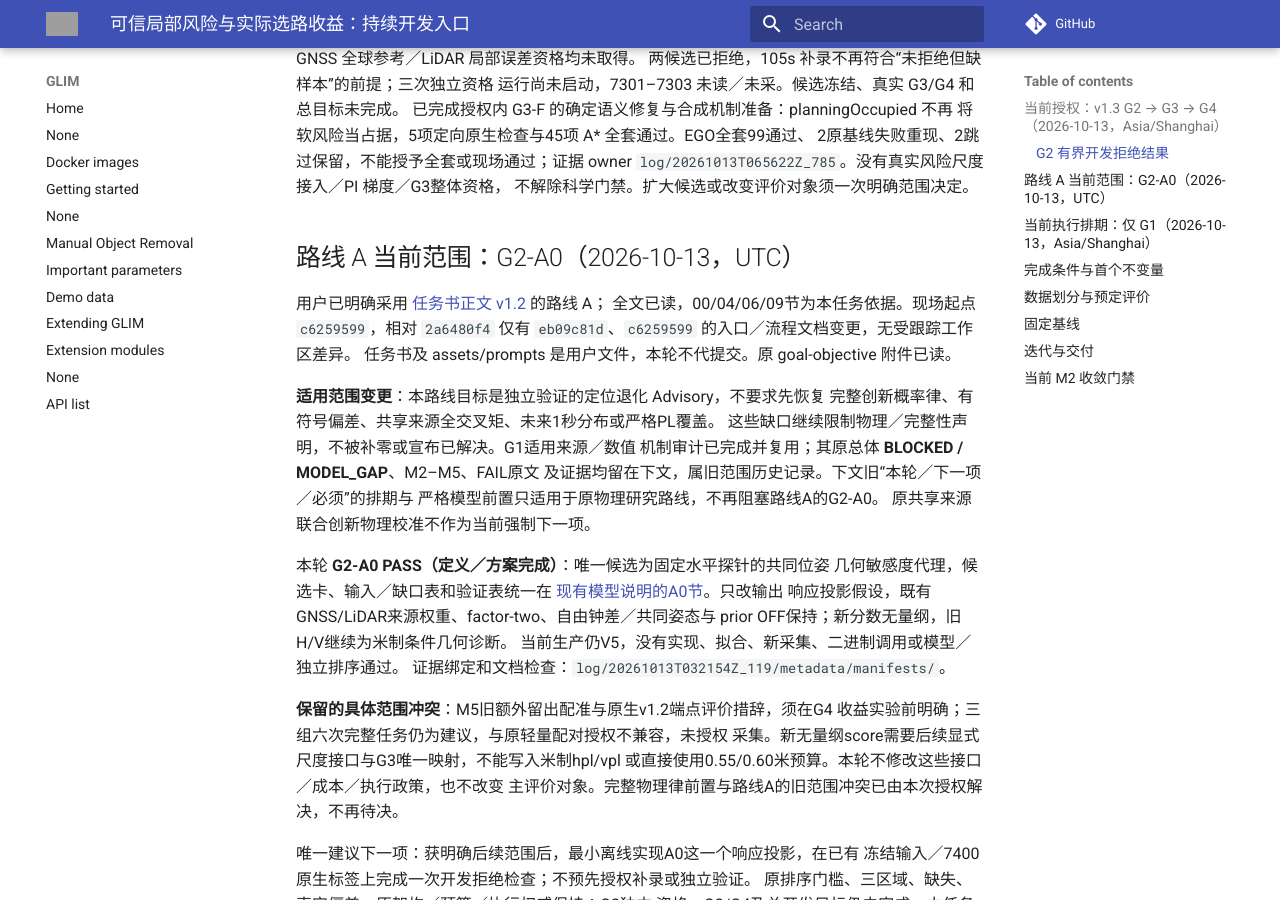
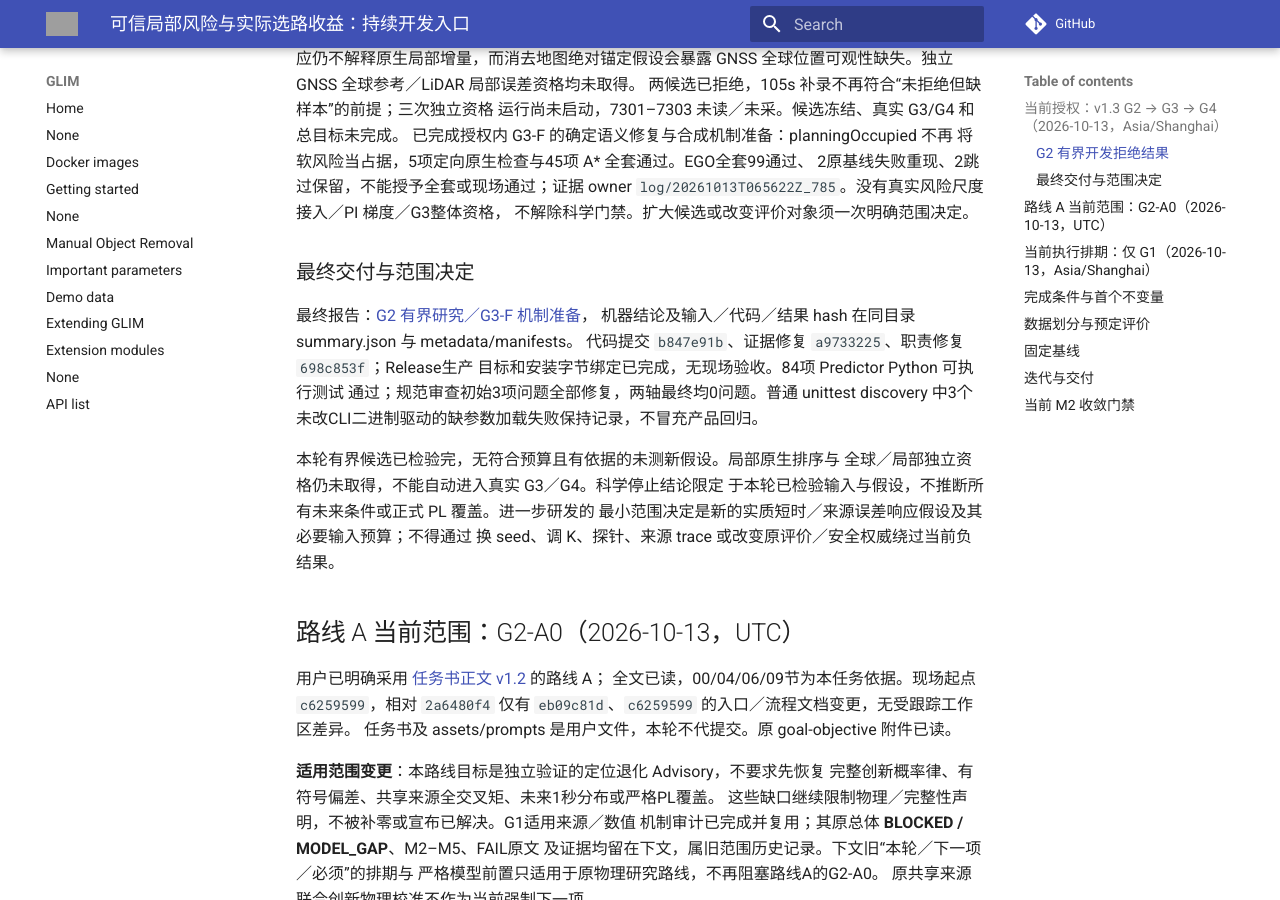
Before and after one commit to Printeger/iap, an MkDocs documentation site: the page built from docs/dev_predictor/credible_local_risk_goal.md, in a window 1280 px wide and 900 px high, scrolled down 1195 px. Built offline with MkDocs 1.6.1 and Material for MkDocs 9.7.7, drawn with Linux system fonts in a browser that asks for light colours; nearby versions of some CDN libraries; comment, search, counter and statistics services are not loaded; some of the changed text lies outside the part shown; grey boxes are pictures that could not be loaded.

Commit message:
Record final bounded G2 scientific block and reviewed reproducible handoff

```diff
--- a/docs/dev_predictor/credible_local_risk_goal.md
+++ b/docs/dev_predictor/credible_local_risk_goal.md
@@ -1,7 +1,7 @@
 # 可信局部风险与实际选路收益：持续开发入口
 
-状态：ACTIVE，目标未完成。基线为 `f90d42c9`，当前分支
-`dev/iap_refactor`；开始时工作区干净。用户目标文件
+状态：EVIDENCE_BASED_BLOCKED（当前 G2 科学资格），目标未完成。原轮次基线
+为 `f90d42c9`，当前分支 `dev/iap_refactor`；原轮次开始时工作区干净。用户目标文件
 `goal-objective.md` 的 M1–M5 和约束是本轮授权与完成条件。
 历史负结论 `log/20261011T044535Z_421/export/analysis/goal_report_v1/REPORT.md`
 保持只读，不作为开发成功。
@@ -55,6 +55,21 @@ concordance=1 冒充通过，Z 仍反序。旧三次 S concordance=0、1、1/3
 2原基线失败重现、2跳过保留，不能授予全套或现场通过；证据 owner
 `log/20261013T065622Z_785`。没有真实风险尺度接入／PI 梯度／G3整体资格，
 不解除科学门禁。扩大候选或改变评价对象须一次明确范围决定。
+
+### 最终交付与范围决定
+
+最终报告：[G2 有界研究／G3-F 机制准备](../../log/20261013T071206Z_429/export/analysis/g2_final/REPORT.md)，
+机器结论及输入／代码／结果 hash 在同目录 summary.json 与 metadata/manifests。
+代码提交 `b847e91b`、证据修复 `a9733225`、职责修复 `698c853f`；Release生产
+目标和安装字节绑定已完成，无现场验收。84项 Predictor Python 可执行测试
+通过；规范审查初始3项问题全部修复，两轴最终均0问题。普通 unittest discovery
+中3个未改CLI二进制驱动的缺参数加载失败保持记录，不冒充产品回归。
+
+本轮有界候选已检验完，无符合预算且有依据的未测新假设。局部原生排序与
+全球／局部独立资格仍未取得，不能自动进入真实 G3／G4。科学停止结论限定
+于本轮已检验输入与假设，不推断所有未来条件或正式 PL 覆盖。进一步研发的
+最小范围决定是新的实质短时／来源误差响应假设及其必要输入预算；不得通过
+换 seed、调 K、探针、来源 trace 或改变原评价／安全权威绕过当前负结果。
 
 ## 路线 A 当前范围：G2-A0（2026-10-13，UTC）
 
```
Also changed, not shown: docs/spec/ego_based_planning_flow.md (+6 -1 lines).
